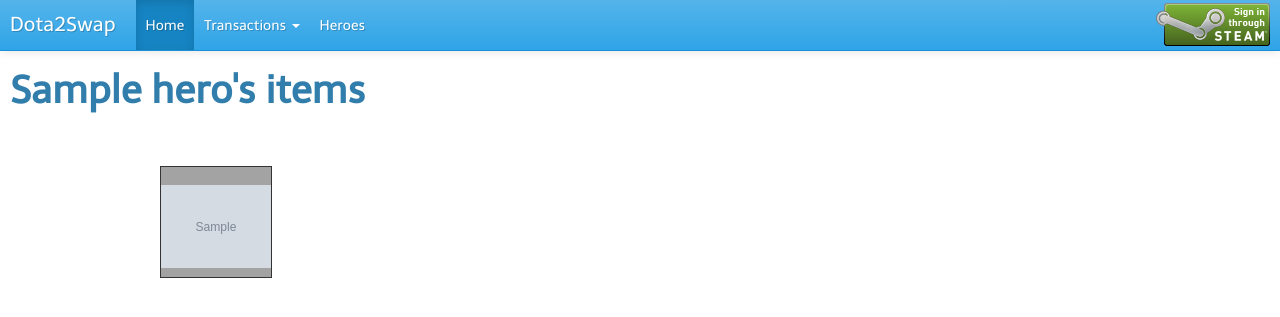
After one commit to rxdazn/django-dota2swap, a Django app: page /items/hero/1 in a window 1280 px wide. The commit adds this page. Shown: the top 317 px of the page. Run offline with Django 3.2, Linux system fonts and the light colour scheme; tables that the repository leaves empty hold one stand-in row (values such as "Sample post"); grey boxes marked "Sample" are stand-in pictures.

Commit message:
added hero complete items list added transaction detail page

```diff
--- a/dota2swap/settings.py
+++ b/dota2swap/settings.py
@@ -65,7 +65,7 @@ MIDDLEWARE_CLASSES = (
     'django.contrib.auth.middleware.AuthenticationMiddleware',
     'django.contrib.messages.middleware.MessageMiddleware',
     'django.middleware.clickjacking.XFrameOptionsMiddleware',
-    'debug_toolbar.middleware.DebugToolbarMiddleware',
+    #'debug_toolbar.middleware.DebugToolbarMiddleware',
 )
 
 ROOT_URLCONF = 'dota2swap.urls'
@@ -86,7 +86,7 @@ INSTALLED_APPS = (
     'django.contrib.admin',
     'django.contrib.admindocs',
     'south',
-    'debug_toolbar',
+    #'debug_toolbar',
     'social_auth',
     'dota2swap',
     'accounts',
--- a/dota2swap/static/css/d2s.css
+++ b/dota2swap/static/css/d2s.css
@@ -61,3 +61,9 @@ img.profile-avatar {
     display: table;
     clear: both;
 }
+
+#hero-item-list {
+    display: table;
+    margin: 4em auto 0 auto;
+    width: 960px;
+}
--- a/dota2swap/templates/hero_list.html
+++ b/dota2swap/templates/hero_list.html
@@ -11,7 +11,9 @@
         {% for hero in heroes %}
             {% cycle '<tr>' '' %}
                 <td onclick="javascript: location.href='{% url 'all_transactions_by_hero' hero.id %}'" style="cursor: pointer"><center><img src="{{ hero.image_small }}" alt="{{ hero.localized_name }} image" /></center></td>
-                <td onclick="javascript: location.href='{% url 'all_transactions_by_hero' hero.id %}'" style="cursor: pointer">{{ hero.localized_name }}</td>
+                <td onclick="javascript: location.href='{% url 'all_transactions_by_hero' hero.id %}'" style="cursor: pointer">{{ hero.localized_name }}
+                        <a class="btn btn-primary" style="float: right" href="{% url 'hero_items_by_id' hero.id %}"><i class="icon-th icon-white"></i>See all items</a>
+                </td>
             {% cycle '' '</tr>' as endtag %}
             {% if forloop.last and endtag == '' %}
                     <td></td>
--- a/dota2swap/urls.py
+++ b/dota2swap/urls.py
@@ -7,7 +7,7 @@ admin.autodiscover()
 
 urlpatterns = patterns('',
      url(r'^$', 'dota2swap.views.home', name='home'),
-     url(r'^hero/list$', 'dota2swap.views.hero_list', name='hero_list'),
+     url(r'^heroes$', 'dota2swap.views.hero_list', name='hero_list'),
      url(r'^admin/', include(admin.site.urls)),
      url(r'', include('accounts.urls')),
      url(r'', include('shop.urls')),
--- /dev/null
+++ b/shop/templates/hero_items.html
@@ -0,0 +1,22 @@
+{% extends 'base.html' %}
+
+{% block title %} {{ hero.localized_name }}'s items {% endblock %}
+
+{% block menu_home %}<li class="active"><a href="{% url 'hero_list' %}">Home</a></li>{% endblock %}
+
+{% block body %}
+
+    <h1>{{ hero.localized_name }}'s items</h1>
+    <div id="hero-item-list">
+    {% for item in items %}
+        <div class="item_holder"  data-toggle="popover" data-placement="top"
+            data-original-title="{{ item.name }}"
+            data-content="{{ item.description|safe}}">
+            <img src="{{ item.image }}" alt="{{ item.name }} image"/>
+        </div>
+    {% empty %}
+        <p>This hero has no items</p>
+    {% endfor %}
+    </div>
+
+{% endblock %}
--- a/shop/urls.py
+++ b/shop/urls.py
@@ -6,4 +6,6 @@ urlpatterns = patterns('shop.views',
     url(r'^transaction/list', 'my_transactions', name="my_transactions"),
     url(r'^transaction/hero/(?P<hero_id>([0-9]+))', 'all_transactions_by_hero', name='all_transactions_by_hero'),
     url(r'^transaction/(?P<transaction_id>\d+)', 'transaction_detail', name='transaction_detail'),
+    url(r'^items/hero/(?P<hero_id>\d+)$', 'hero_items_by_id', name='hero_items_by_id'),
+    url(r'^items/hero/(?P<hero_name>\w+)$', 'hero_items_by_name', name='hero_items_by_name'),
 )
--- a/shop/views.py
+++ b/shop/views.py
@@ -94,3 +94,22 @@ def transaction_detail(request, transaction_id):
     else:
         pass
     return render(request, 'transaction_detail.html', {'transaction': transaction})
+
+def hero_items_by_id(request, hero_id):
+    try:
+        hero = Hero.objects.get(unique_id=hero_id)
+        items = Item.objects.filter(hero__unique_id=hero.unique_id)
+    except:
+        messages.error(request, 'This hero doesn\'t exist.')
+        return redirect('hero_list')
+    return render(request, 'hero_items.html', {'hero': hero,'items': items})
+
+def hero_items_by_name(request, hero_name):
+    try:
+        print 'hero', hero_name
+        hero = Hero.objects.get(name=hero_name)
+        items = Item.objects.filter(hero__unique_id=hero.unique_id)
+    except:
+        messages.error(request, 'This hero doesn\'t exist.')
+        return redirect('hero_list')
+    return render(request, 'hero_items.html', {'hero': hero, 'items': items})
```
